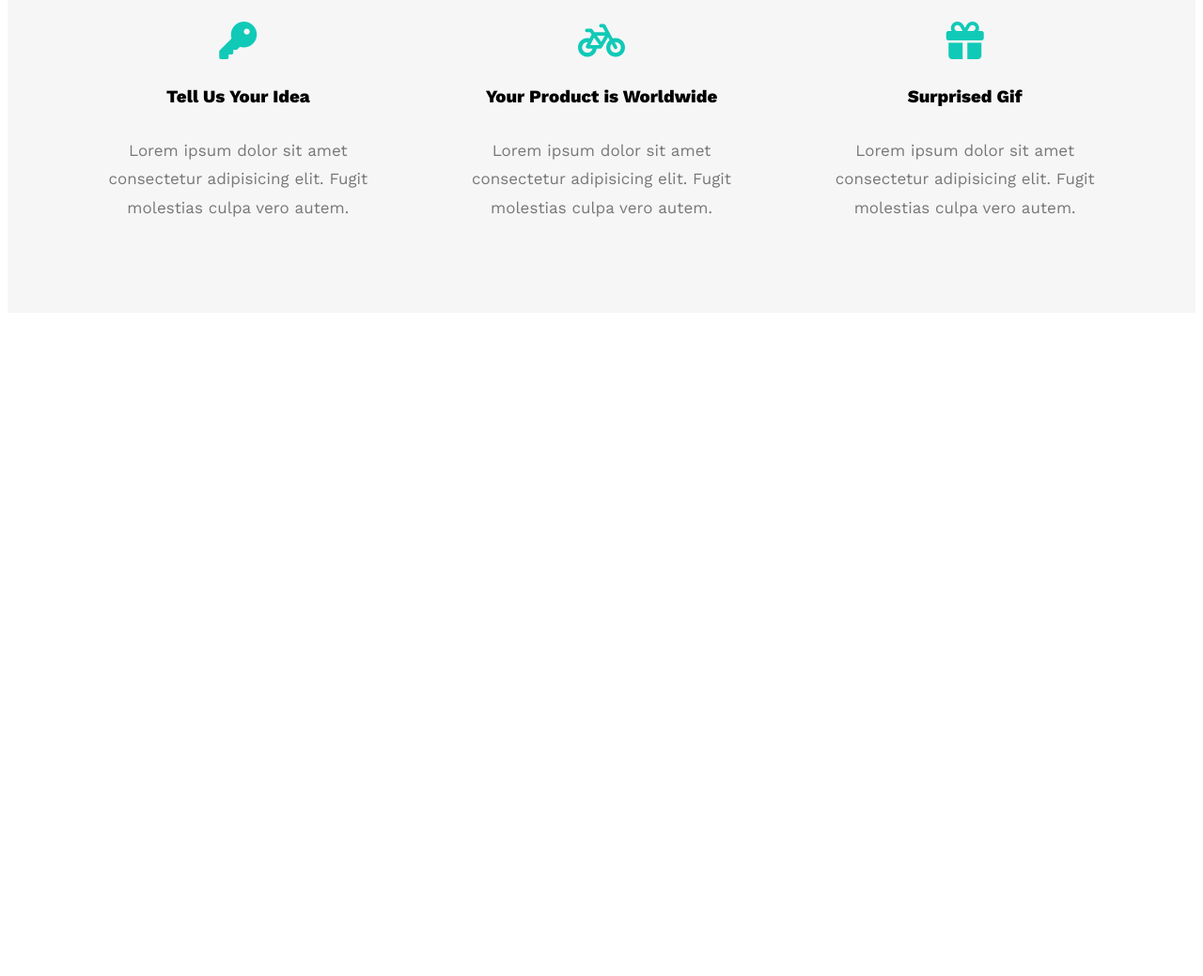
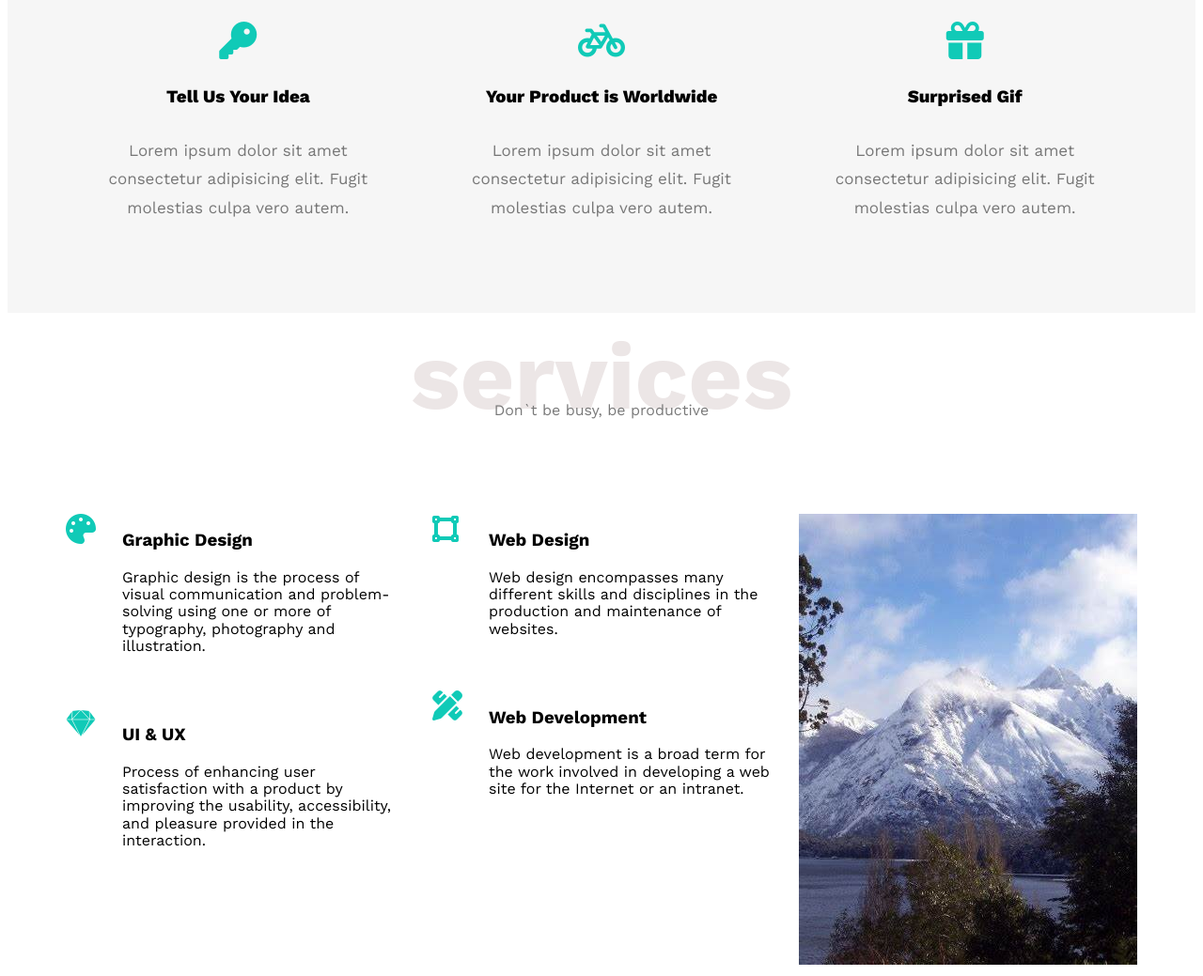
Before and after one commit to saadwaleed7/Lenoweb, a plain HTML site: page index.html in a window 1280 px wide. Shown: the part 865-1904 px from the top of the page at 94% size. Before the commit the page ends 1206 px from the top, so only its background shows below. Drawn offline with nearby package versions, Linux system fonts and the light colour scheme.

Commit message:
Adding Services Section

```diff
--- a/CSS/Leon.css
+++ b/CSS/Leon.css
@@ -11,6 +11,9 @@
   -moz-box-sizing: border-box;
   box-sizing: border-box;
 }
+html {
+  scroll-behavior: smooth;
+}
 body {
   font-family: "Work Sans", sans-serif;
 }
@@ -19,24 +22,6 @@ body {
   padding-right: 15px;
   margin-left: auto;
   margin-right: auto;
-  width: 600px;
-}
-/* mobile */
-@media (min-width: 368px) {
-  .container {
-    width: 350px;
-  }
-}
-/* mobile */
-@media (min-width: 268px) {
-  .container {
-    width: 250px;
-  }
-}
-@media (min-width: 168px) {
-  .container {
-    width: 150px;
-  }
 }
 /* Small */
 @media (min-width: 768px) {
@@ -56,9 +41,32 @@ body {
     width: 1170px;
   }
 }
+
 /* End Global Rules */
+/* Start Special Header */
+.special-header {
+  font-size: 100px;
+  text-align: center;
+  color: #ece6e6;
+  margin: 0px;
+  padding-top: 10px;
+}
+.special-header + p {
+  margin: -30px 0 0 0;
+  text-align: center;
+  color: #797979;
+}
+@media (max-width: 767px) {
+  .special-header {
+    font-size: 60px;
+  }
+  .special-header + p {
+    margin: -20px 0px 0px 0px;
+  }
+}
 
-/* Sart Header */
+/* End Special Header */
+/* Start Header */
 .header {
   padding: 20px;
 }
@@ -194,5 +202,38 @@ body {
   font-size: 17px;
   color: #777;
 }
+/* Start Services Section  */
+.services .service-content {
+  display: grid;
+  grid-template-columns: repeat(auto-fill, minmax(300px, 1fr));
+  grid-gap: 30px;
+  margin-top: 100px;
+}
+.services .service-content .srv {
+  margin-bottom: 40px;
+  display: flex;
+}
+.services .service-content .srv i {
+  color: var(--main-color);
+  flex-basis: 60px;
+}
+.services .service-content .srv .text{
+  flex: 1;
+}
+.services .service-content .srv h3 {
 
-/* End Features Section */
+}
+.services .service-content .srv p {
+
+}
+
+@media (max-width: 767px) {
+  .services .service-content .srv {
+    flex-direction: column;
+    text-align: center;
+  }
+  .services .service-content .srv .image-service .image{
+
+  }
+}
+/* End Services Section  */
--- a/index.html
+++ b/index.html
@@ -1,5 +1,6 @@
 <!DOCTYPE html>
 <html lang="en">
+
 <head>
   <meta charset="UTF-8" />
   <meta name="viewport" content="width=device-width, initial-scale=1.0" />
@@ -9,11 +10,10 @@
   <link rel="preconnect" href="https://fonts.googleapis.com" />
   <link rel="preconnect" href="https://fonts.gstatic.com" crossorigin />
   <link rel="stylesheet" href="CSS/all.min.css" />
-    <link
-      href="https://fonts.googleapis.com/css2?family=Work+Sans:wght@200;300;400;500;600;700;800&display=swap"
-      rel="stylesheet"
-    />
+  <link href="https://fonts.googleapis.com/css2?family=Work+Sans:wght@200;300;400;500;600;700;800&display=swap"
+    rel="stylesheet" />
 </head>
+
 <body>
   <!-- Start Header Section -->
   <div class="header">
@@ -37,9 +37,11 @@
   <!-- End Header Section  -->
   <!-- Start Landing Section -->
   <div class="landing">
+    <div class="container">
       <div class="intro-text">
         <h1>Hallo There</h1>
         <p>We are Leon - Super Creative & Minimal Agency Web Templet</p>
+      </div>
     </div>
   </div>
   <!-- End Landing Section  -->
@@ -73,5 +75,71 @@
     </div>
   </div>
   <!-- End Feature Section -->
+  <!-- Start Services Section -->
+  <div class="services">
+    <div class="container">
+      <h1 class="special-header">services</h1>
+      <p>Don`t be busy, be productive</p>
+      <div class="service-content">
+        <!-- Start Services one -->
+        <div class="col">
+          <div class="srv">
+            <i class="fas fa-palette fa-2x"></i>
+            <div class="text">
+              <h3>Graphic Design</h3>
+              <p>
+                Graphic design is the process of visual communication and problem-solving using one or more of
+                typography, photography and illustration.
+              </p>
+            </div>
+          </div>
+          <div class="srv">
+            <i class="fab fa-sketch fa-2x"></i>
+            <div class="text">
+              <h3>UI & UX</h3>
+              <p>
+                Process of enhancing user satisfaction with a product by improving the usability, accessibility, and
+                pleasure provided in the interaction.
+              </p>
+            </div>
+          </div>
+        </div>
+        <!-- Start Services one -->
+        <!-- Start Services two -->
+        <div class="col">
+          <div class="srv">
+            <i class="fas fa-vector-square fa-2x"></i>
+            <div class="text">
+              <h3>Web Design</h3>
+              <p>
+                Web design encompasses many different skills and disciplines in the production and maintenance of
+                websites.
+              </p>
+            </div>
+          </div>
+          <d1iv class="srv">
+            <i class="fas fa-pencil-ruler fa-2x"></i>
+            <div class="text">
+              <h3>Web Development</h3>
+              <p>
+                Web development is a broad term for the work involved in developing a web site for the Internet or an
+                intranet.
+              </p>
+            </div>
+          </d1iv>
+        </div>
+        <!-- End Services two -->
+        <!-- Start Services tree -->
+        <div class="col">
+          <div class="image-service">
+            <img class="image" src="images/Service.jpg" alt="">
+          </div>
+        </div>
+        <!-- End Services two -->
+      </div>
+    </div>
+  </div>
+  <!-- End Services Section -->
 </body>
+
 </html>
```
Also changed, not shown: images/Service.jpg (added). Lines whose indentation alone changed are shown as unchanged.
